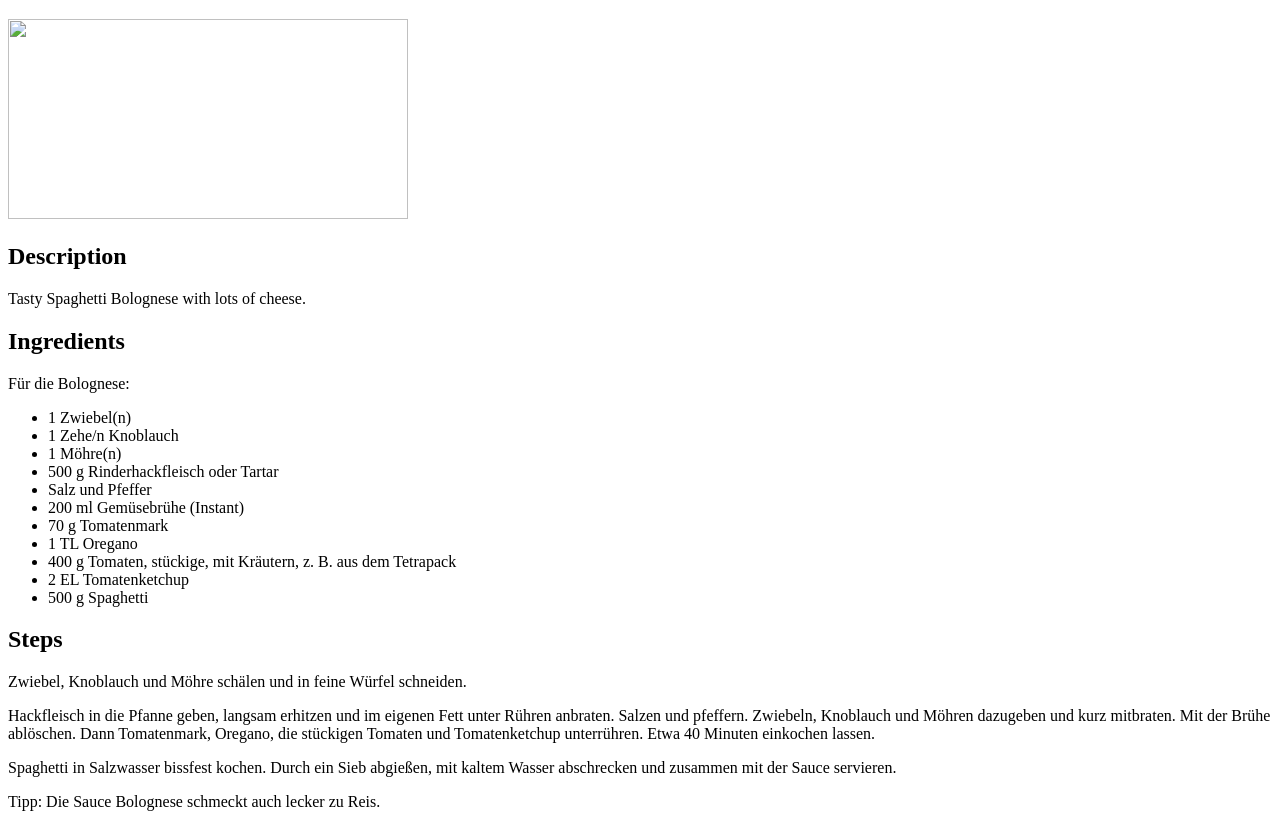
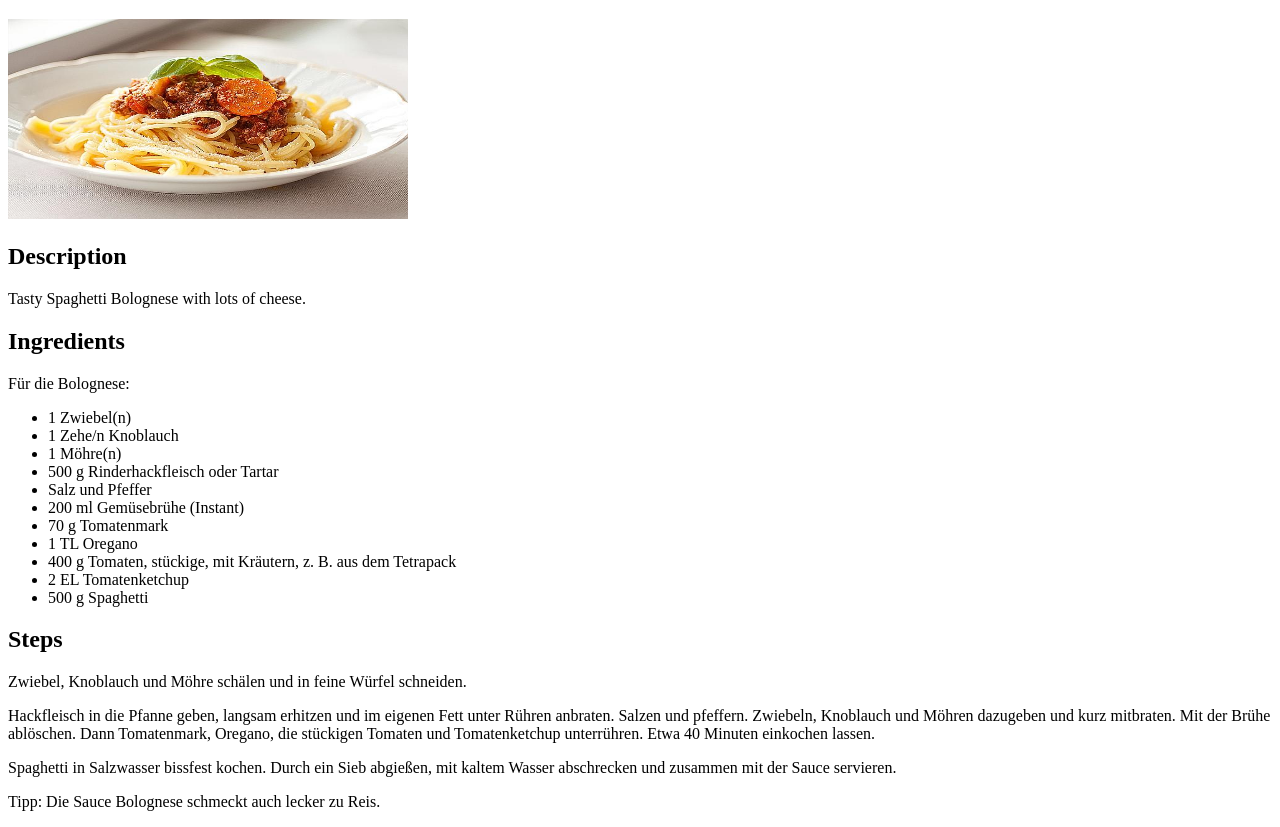
Before and after one commit to BusyBison/odin-recipes, a plain HTML site: page recipes/spaghetti.html in a window 1280 px wide. Shown: the part 61-888 px from the top of the page. Drawn offline with Linux system fonts and the light colour scheme.

Commit message:
Correct image src for spaghetti.html

```diff
--- a/recipes/spaghetti.html
+++ b/recipes/spaghetti.html
@@ -8,7 +8,7 @@
 </head>
 <body>
     <h1>Spaghetti Bolognese</h1>
-    <img src="bolognese.jpg" width="400px" height="200px"/>
+    <img src="spaghetti.jpg" width="400px" height="200px"/>
     <h2>Description</h2>
     <p>Tasty Spaghetti Bolognese with lots of cheese.</p>
 
```
